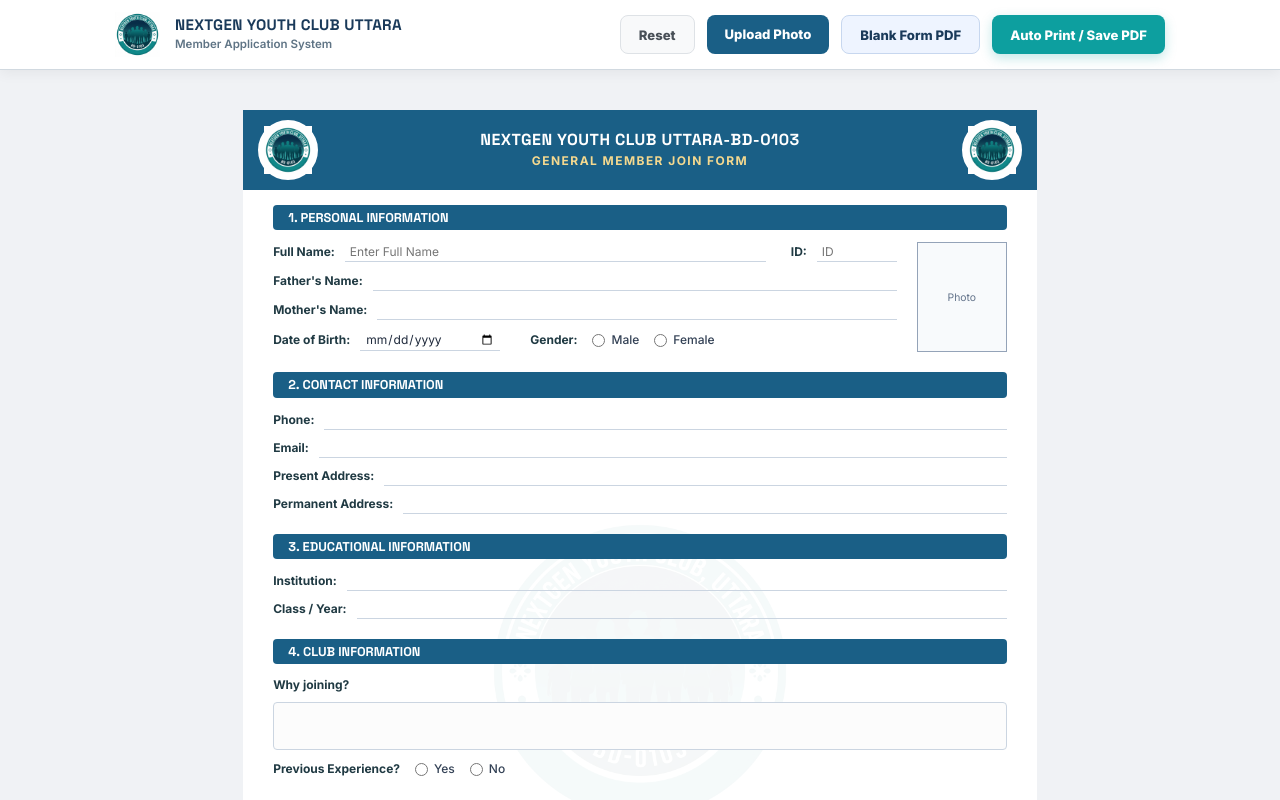
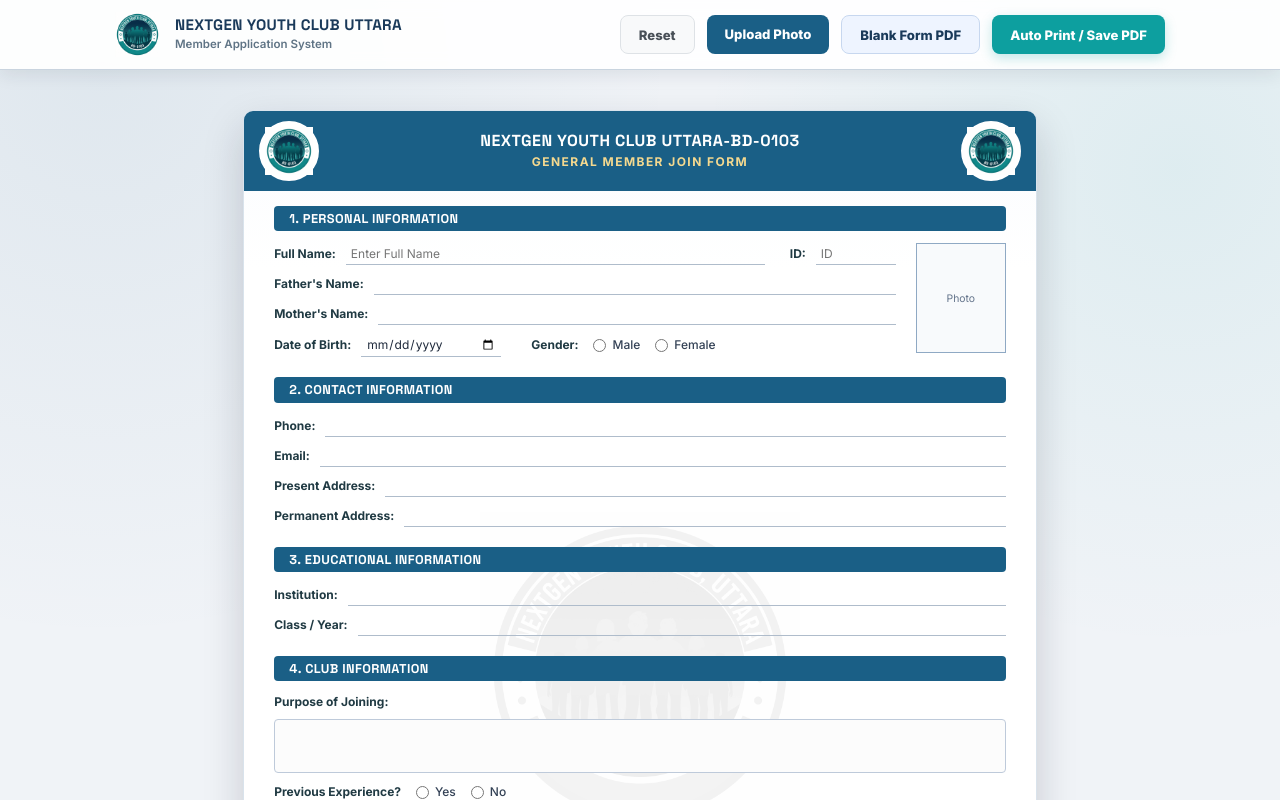
Before and after one commit to Ti838/NEXTGEN, a Next.js app: page / in a window 1280 px wide. Shown: the top 800 px of the page. Built offline with nearby package versions, Linux system fonts and the light colour scheme.

Commit message:
Clean blank form layout and remove office/signature hints

```diff
--- a/app/form.css
+++ b/app/form.css
@@ -4,7 +4,10 @@
 
 /* --- UI Wrapper --- */
 .utility-wrapper {
-  background: #f0f2f5;
+  background:
+    radial-gradient(circle at 8% 5%, rgba(26, 95, 134, 0.08), transparent 32%),
+    radial-gradient(circle at 92% 12%, rgba(13, 159, 159, 0.08), transparent 28%),
+    #f0f3f7;
   min-height: 100vh;
   user-select: none;
   -webkit-user-select: none;
@@ -12,13 +15,14 @@
 }
 
 .utility-header {
-  background: #fff;
+  background: rgba(255, 255, 255, 0.92);
   padding: 12px 0;
-  border-bottom: 1px solid #d1d9e0;
+  border-bottom: 1px solid #c9d4df;
   position: sticky;
   top: 0;
   z-index: 1000;
-  box-shadow: 0 4px 12px rgba(0,0,0,0.05);
+  box-shadow: 0 6px 16px rgba(20, 32, 51, 0.08);
+  backdrop-filter: blur(8px);
 }
 
 .control-card {
@@ -45,7 +49,7 @@
   font-weight: 800;
   cursor: pointer;
   border: none;
-  transition: 0.2s;
+  transition: transform 0.2s ease, box-shadow 0.2s ease, opacity 0.2s ease;
   display: inline-flex;
   align-items: center;
 }
@@ -53,7 +57,7 @@
 .util-btn.upload { background: #1a5f86; color: #fff; }
 .util-btn.blank { background: #eef4ff; color: #1a3a5a; border: 1px solid #c7d7ef; }
 .util-btn.download { background: #0d9f9f; color: #fff; box-shadow: 0 4px 12px rgba(13,159,159,0.25); }
-.util-btn:hover { transform: translateY(-1px); opacity: 0.9; }
+.util-btn:hover { transform: translateY(-1px); opacity: 0.95; box-shadow: 0 6px 16px rgba(15, 23, 42, 0.14); }
 
 .form-main-area { display: flex; justify-content: center; padding: 40px 20px; }
 
@@ -66,13 +70,18 @@
   background: #fff;
   position: relative;
   box-sizing: border-box;
+  border: 1px solid #d9e3ec;
+  border-radius: 10px;
+  box-shadow: 0 18px 40px rgba(15, 23, 42, 0.18);
+  overflow: hidden;
 }
 
 .paper-content {
   width: 100%;
   min-height: 297mm;
   height: auto;
-  background: #fff;
+  background:
+    linear-gradient(180deg, rgba(247, 250, 253, 0.7) 0%, rgba(255, 255, 255, 0.96) 14%, #fff 100%);
   position: relative;
   overflow: hidden;
   box-sizing: border-box;
@@ -86,10 +95,10 @@
   display: flex;
   justify-content: center;
   align-items: center;
-  opacity: 0.04;
+  opacity: 0.08;
   pointer-events: none;
 }
-.watermark img { width: 320px; }
+.watermark img { width: 320px; filter: grayscale(100%) contrast(92%) brightness(1.03); }
 
 /* --- Header Section --- */
 .paperHeader {
@@ -123,6 +132,8 @@
   position: relative;
   z-index: 2;
   flex-grow: 1;
+  display: flex;
+  flex-direction: column;
 }
 
 .section { margin-bottom: 20px; } /* Increased for Professional Spacing */
@@ -135,6 +146,7 @@
   border-radius: 4px;
   display: block;
   text-transform: uppercase;
+  letter-spacing: 0.03em;
   margin-bottom: 12px;
 }
 
@@ -145,19 +157,24 @@
 .label { font-size: 0.75rem; font-weight: 700; color: #203a43; white-space: nowrap; }
 .form-input {
   border: none;
-  border-bottom: 1.2px solid #cbd5e1;
+  border-bottom: 1.5px solid #afbccb;
   font-size: 0.75rem;
-  padding: 2px 5px;
+  padding: 3px 5px;
   width: 100%;
   outline: none;
   background: transparent;
   color: #1e293b;
 }
 
+.form-input:focus {
+  border-bottom-color: #1a5f86;
+  box-shadow: 0 3px 0 -2px rgba(26, 95, 134, 0.25);
+}
+
 .photo-box {
   width: 90px;
   height: 110px;
-  border: 1.5px solid #94a3b8;
+  border: 1.5px solid #8fa9c4;
   background: #f8fafc !important;
   display: flex;
   align-items: center;
@@ -167,18 +184,29 @@
   overflow: hidden;
 }
 
+input[type="checkbox"],
+input[type="radio"] {
+  accent-color: #1a5f86;
+}
+
 .choice-row { display: flex; align-items: center; gap: 15px; margin: 2px 0; flex-wrap: wrap; }
 .choice-item { display: inline-flex; align-items: center; gap: 6px; font-size: 0.75rem; font-weight: 500; color: #334155; }
 
 .form-textarea {
   width: 100%;
-  border: 1px solid #cbd5e1;
+  border: 1.2px solid #becada;
   border-radius: 4px;
   padding: 8px;
   font-size: 0.75rem;
-  min-height: 48px;
+  min-height: 54px;
   resize: none;
   background: #fcfcfc;
+}
+
+.form-textarea:focus {
+  outline: none;
+  border-color: #1a5f86;
+  box-shadow: 0 0 0 3px rgba(26, 95, 134, 0.12);
 }
 
 .terms-section {
@@ -192,7 +220,8 @@
 .terms-list { margin: 0; padding-left: 20px; font-size: 0.7rem; color: #475569; line-height: 1.6; }
 
 .signature-area {
-  margin-top: 30px;
+  margin-top: auto;
+  padding-top: 18px;
   display: flex;
   justify-content: flex-end;
   gap: 50px;
@@ -285,6 +314,7 @@
     min-height: auto;
     border-radius: 8px;
     overflow: hidden;
+    box-shadow: none;
   }
 
   .paper-content {
@@ -348,6 +378,7 @@
     gap: 25px;
     padding-right: 0;
   }
+
 }
 
 @page {
@@ -419,6 +450,6 @@
   }
 
   .watermark {
-    opacity: 0.03;
+    opacity: 0.055;
   }
 }
--- a/app/page.tsx
+++ b/app/page.tsx
@@ -151,31 +151,16 @@
 
       const blankSig = clone.querySelector('.sigBlock:first-child .sigLine') as HTMLDivElement | null;
       if (blankSig) {
-        blankSig.textContent = 'Applicant Signature';
-        blankSig.classList.add('placeholder');
+        blankSig.textContent = '';
+        blankSig.classList.remove('placeholder');
       }
 
       const blankDate = clone.querySelector('.sigBlock:last-child .sigLine') as HTMLDivElement | null;
       if (blankDate) {
-        blankDate.textContent = 'DD / MM / YYYY';
-        blankDate.classList.add('placeholder');
+        blankDate.textContent = '';
+        blankDate.classList.remove('placeholder');
       }
 
-      const termsSection = clone.querySelector('.terms-section');
-      if (termsSection) {
-        const officeUse = document.createElement('div');
-        officeUse.className = 'office-use-section';
-        officeUse.innerHTML = `
-          <div class="office-use-title">For Office Use Only</div>
-          <div class="office-grid">
-            <div class="office-field"><span>Application No:</span><div class="office-line"></div></div>
-            <div class="office-field"><span>Received Date:</span><div class="office-line"></div></div>
-            <div class="office-field"><span>Verified By:</span><div class="office-line"></div></div>
-            <div class="office-field"><span>Membership Status:</span><div class="office-line"></div></div>
-          </div>
-        `;
-        termsSection.insertAdjacentElement('afterend', officeUse);
-      }
     } else {
       // Sync current UI values because cloneNode does not copy live input state.
       const originalInputs = formRef.current.querySelectorAll('input, textarea');
@@ -200,8 +185,7 @@
 
       const sigNameDiv = clone.querySelector('.sigBlock:first-child .sigLine') as HTMLDivElement | null;
       if (sigNameDiv) {
-        sigNameDiv.textContent = 'Member Signature';
-        sigNameDiv.classList.add('placeholder');
+        sigNameDiv.classList.remove('placeholder');
       }
 
       // Add Receipt Timestamp for filled form downloads.
@@ -253,15 +237,15 @@
           /* Form Structure */
           .paper-frame-dynamic { width: 210mm; min-height: 297mm; height: auto; background: #fff; position: relative; box-sizing: border-box; box-shadow: 0 0 30px rgba(0,0,0,0.2); overflow: hidden; }
           .paper-content { width: 210mm; height: 297mm; background: #fff; position: relative; overflow: hidden; box-sizing: border-box; display: flex; flex-direction: column; }
-          .watermark { position: absolute; inset: 0; display: flex; justify-content: center; align-items: center; opacity: 0.055; pointer-events: none; }
-          .watermark img { width: 340px; filter: grayscale(100%) contrast(82%); transform: translateY(5mm); }
+          .watermark { position: absolute; inset: 0; display: flex; justify-content: center; align-items: center; opacity: 0.085; pointer-events: none; }
+          .watermark img { width: 320px; filter: grayscale(100%) contrast(92%) brightness(1.03); }
           .paperHeader { background: #1a5f86 !important; padding: 10px 15px; display: grid; grid-template-columns: 60px 1fr 60px; gap: 15px; align-items: center; position: relative; z-index: 2; }
           .paperHeader .logo-wrap { width: 60px; height: 60px; background: #fff !important; border-radius: 50%; display: flex; align-items: center; justify-content: center; border: 2px solid #fff; }
           .paperHeader img { width: 85%; height: 85%; object-fit: contain; }
           .paperHeaderTitle { text-align: center; }
           .paperHeaderTitle h1 { margin: 0; color: #fff !important; font-size: 1rem; font-weight: 900; letter-spacing: 0.03em; }
           .paperHeaderTitle p { margin: 2px 0 0; color: #f5d98f !important; font-size: 0.75rem; font-weight: 700; letter-spacing: 0.12em; }
-          .paperBody { padding: 15px 30px 20px; position: relative; z-index: 2; flex-grow: 1; }
+          .paperBody { padding: 15px 30px 20px; position: relative; z-index: 2; flex-grow: 1; display: flex; flex-direction: column; }
           .section { margin-bottom: 20px; }
           .sectionTitle { background: #1a5f86 !important; color: #fff !important; padding: 5px 15px; font-size: 0.8rem; font-weight: 800; border-radius: 4px; display: block; text-transform: uppercase; margin-bottom: 12px; }
           .personal-layout { display: grid; grid-template-columns: 1fr auto; gap: 20px; }
@@ -277,17 +261,9 @@
           .terms-section { margin-top: 15px; border: 1.2px dashed #94a3b8; padding: 10px 15px; border-radius: 8px; background: #f8fafc !important; }
           .terms-title { font-size: 0.78rem; font-weight: 800; color: #1a5f86; margin-bottom: 4px; text-decoration: underline; }
           .terms-list { margin: 0; padding-left: 20px; font-size: 0.7rem; color: #475569; line-height: 1.6; }
-          .signature-area { margin-top: 30px; display: flex; justify-content: flex-end; gap: 50px; padding-right: 20px; }
+          .signature-area { margin-top: auto; padding-top: 18px; display: flex; justify-content: flex-end; gap: 50px; padding-right: 20px; }
           .sigLine { border-bottom: 1.8px solid #1a3a5a; min-width: 150px; height: 28px; display: flex; align-items: flex-end; justify-content: center; font-size: 0.75rem; color: #1e293b; padding-bottom: 2px; }
           .sigLabel { display: block; text-align: center; font-size: 0.7rem; font-weight: 700; color: #64748b; margin-top: 5px; }
-          .sigLine.placeholder { border-bottom-style: dashed; color: #64748b; font-size: 0.66rem; font-style: italic; }
-
-          .office-use-section { margin-top: 12px; border: 1px solid #cbd5e1; border-radius: 8px; padding: 8px 10px; background: #f7fbff !important; }
-          .office-use-title { font-size: 0.7rem; font-weight: 800; color: #1a5f86; text-transform: uppercase; margin-bottom: 6px; letter-spacing: 0.04em; }
-          .office-grid { display: grid; grid-template-columns: 1fr 1fr; gap: 6px 14px; }
-          .office-field { display: grid; grid-template-columns: 110px 1fr; align-items: center; gap: 6px; }
-          .office-field span { font-size: 0.66rem; color: #334155; font-weight: 700; }
-          .office-line { border-bottom: 1px solid #94a3b8; min-height: 14px; }
 
           @page {
             size: A4 portrait;
@@ -393,35 +369,9 @@
               line-height: 1.45 !important;
             }
 
-            .office-use-section {
-              margin-top: 8px !important;
-              padding: 6px 8px !important;
-            }
-
-            .office-use-title {
-              font-size: 0.66rem !important;
-              margin-bottom: 4px !important;
-            }
-
-            .office-grid {
-              gap: 4px 10px !important;
-            }
-
-            .office-field {
-              grid-template-columns: 95px 1fr !important;
-              gap: 5px !important;
-            }
-
-            .office-field span {
-              font-size: 0.62rem !important;
-            }
-
-            .office-line {
-              min-height: 12px !important;
-            }
-
             .signature-area {
-              margin-top: 16px !important;
+              margin-top: auto !important;
+              padding-top: 10px !important;
               gap: 36px !important;
               padding-right: 8px !important;
             }
@@ -451,7 +401,7 @@
             }
 
             .watermark {
-              opacity: 0.04;
+              opacity: 0.055;
             }
           }
         </style>
@@ -631,7 +581,7 @@
               <div className="section">
                 <h3 className="sectionTitle">4. Club Information</h3>
                 <div className="form-grid">
-                  <div className="form-row"><span className="label">Why joining?</span></div>
+                  <div className="form-row"><span className="label">Purpose of Joining:</span></div>
                   <textarea className="form-textarea" rows={2} value={form.whyJoin} onChange={(e) => update("whyJoin", e.target.value)} />
                   <div className="choice-row">
                     <span className="label">Previous Experience?</span>
--- a/index.html
+++ b/index.html
@@ -219,10 +219,10 @@
     transform: translate(-50%, -50%);
     width: 310px;
     height: 310px;
-    opacity: 0.065;
+    opacity: 0.085;
     pointer-events: none;
     z-index: 0;
-    filter: grayscale(20%) saturate(0.8);
+    filter: grayscale(10%) contrast(1.05) saturate(0.92);
   }
   .watermark svg { width: 310px; height: 310px; }
 
@@ -504,10 +504,10 @@
     </div>
 
     <div class="upload-info">
-      <strong>Passport size</strong> ছবি আপলোড করো<br/>
-      ✅ ছবি স্বয়ংক্রিয়ভাবে form-এর জায়গায় fit হবে<br/>
-      ✅ মুখ স্পষ্ট, সামনে দিকে তাকানো ছবি দাও<br/>
-      ✅ JPG, PNG অথবা WEBP ফরম্যাট
+      <strong>Upload a passport-size photo</strong><br/>
+      - The image will be automatically fitted into the form photo area.<br/>
+      - Use a clear, front-facing portrait photo.<br/>
+      - Supported formats: JPG, PNG, or WEBP.
     </div>
 
     <button class="btn-choose" onclick="openPhoto()">Choose Photo</button>
@@ -702,7 +702,7 @@
         </div>
         <div class="sig-field">
           <div class="sig-line" style="width:115px;"></div>
-          <span class="sig-label">Date: &nbsp;_______ / _______ / _______</span>
+          <span class="sig-label">Date</span>
         </div>
       </div>
 
@@ -818,7 +818,7 @@
    RESET FORM
 ────────────────────────────────────── */
 document.getElementById('resetBtn').addEventListener('click', () => {
-  if (!confirm('সমস্ত তথ্য মুছে দেওয়া হবে। নিশ্চিত?')) return;
+  if (!confirm('All entered data will be cleared. Are you sure?')) return;
 
   // Clear all text inputs & textareas
   document.querySelectorAll('.form-body input[type="text"], .form-body textarea')
```
